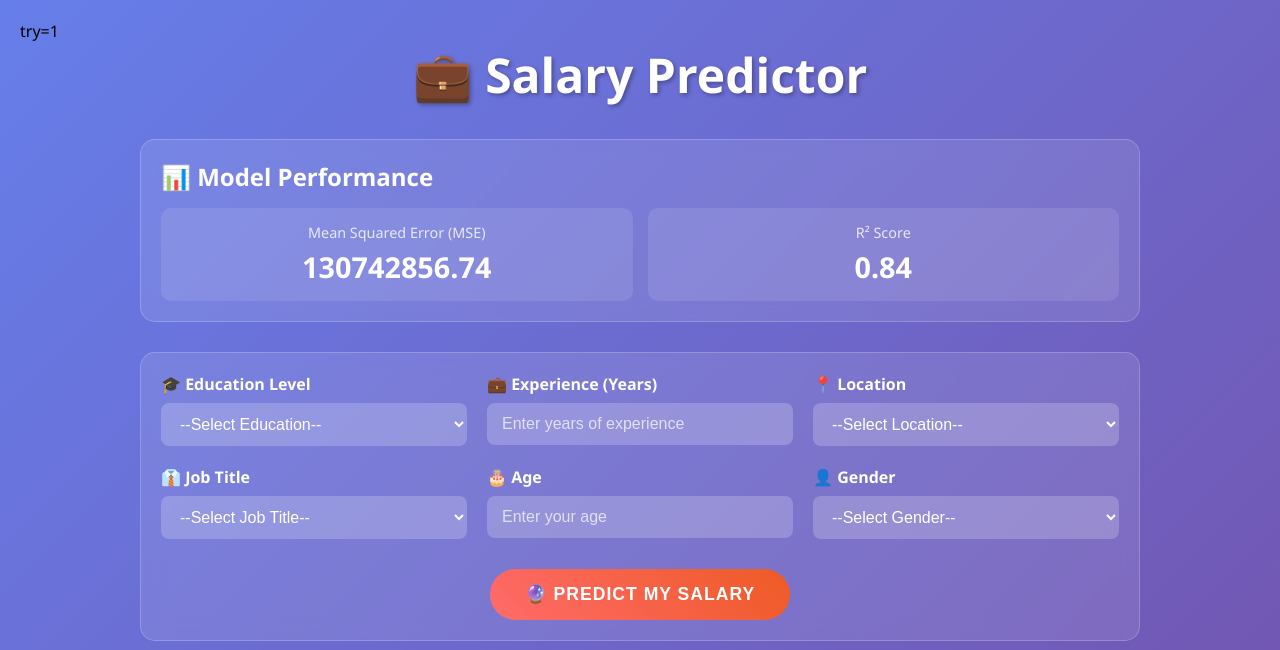
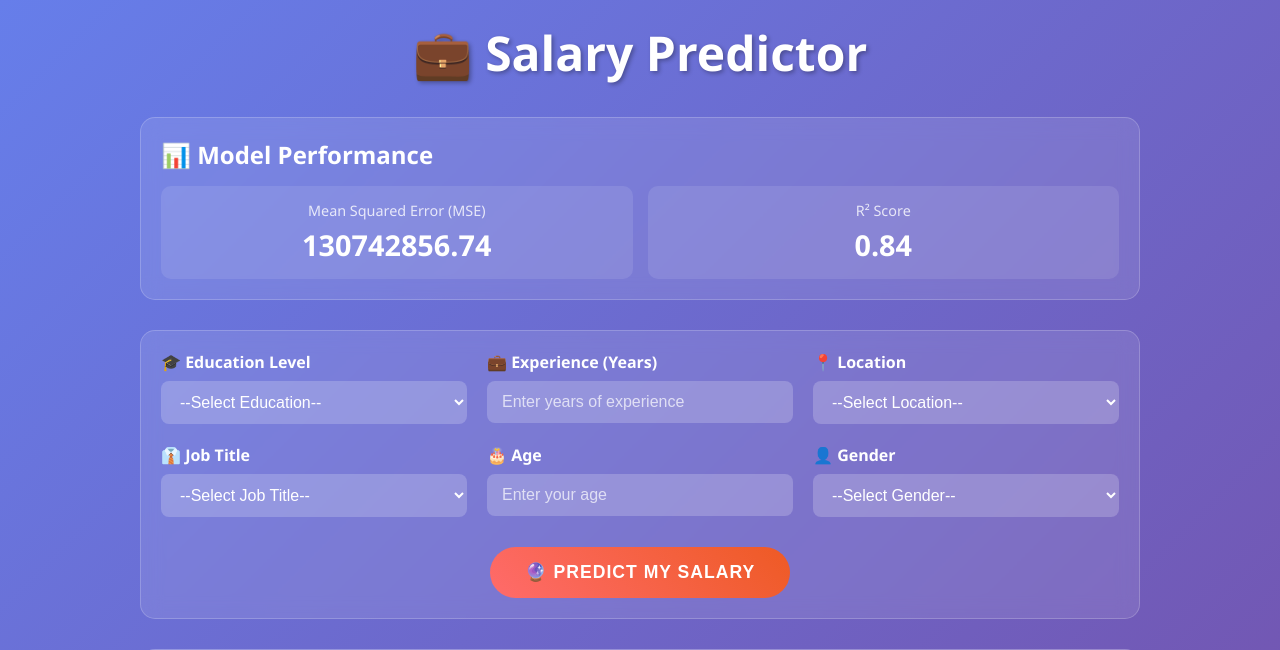
Before and after one commit to GourabGorai/IBMInternshipProject, a Flask app: page / in a window 1280 px wide. Shown: the top 650 px of the page. Run offline with Flask 3, Linux system fonts and the light colour scheme.

Commit message:
Update index.html

```diff
--- a/templates/index.html
+++ b/templates/index.html
@@ -1,4 +1,4 @@
-try=1
+
 <!DOCTYPE html>
 <html lang="en">
 <head>
```
